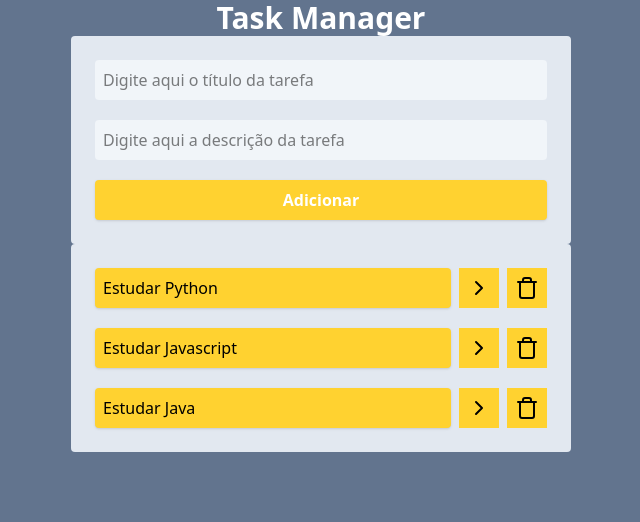
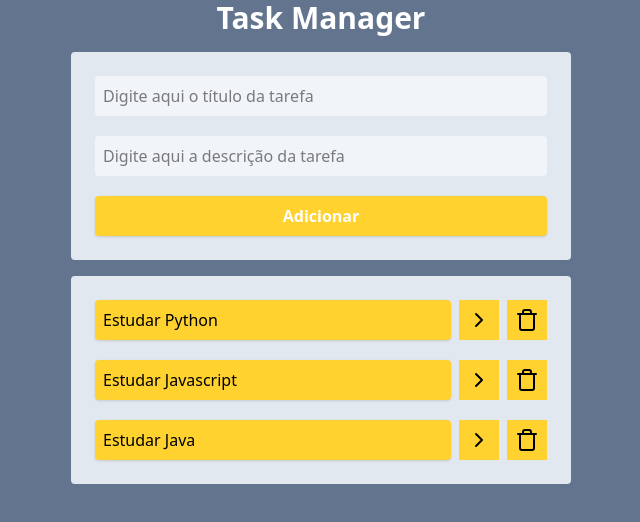
Before and after one commit to VictorAnizauBarros/react-task-manager, a React (Vite) app: page / in a window 1280 px wide. Shown: the top 522 px of the page, without its empty margins (319-959 px from the left). Built offline with nearby package versions, Linux system fonts and the light colour scheme.

Commit message:
refactor(add-task): adiciona validação de tarefa e substitui geração de ID por uuid.

```diff
--- a/package.json
+++ b/package.json
@@ -14,7 +14,8 @@
     "lucide-react": "^0.562.0",
     "react": "^19.2.0",
     "react-dom": "^19.2.0",
-    "tailwindcss": "^4.1.18"
+    "tailwindcss": "^4.1.18",
+    "uuid": "^13.0.0"
   },
   "devDependencies": {
     "@eslint/js": "^9.39.1",
--- a/src/App.jsx
+++ b/src/App.jsx
@@ -1,6 +1,8 @@
 import { useState } from "react";
 import AddTask from "./components/AddTask";
 import Tasks from "./components/Tasks";
+import { v4 } from "uuid";
+
 function App() {
   const [tasks, setTasks] = useState([
     {
@@ -40,7 +42,7 @@ function App() {
 
   function onClickAddTask(title, description) {
     const newTask = {
-      id: tasks.length + 1,
+      id: v4(),
       title,
       description,
       isCompleted: false,
@@ -49,7 +51,7 @@ function App() {
   }
   return (
     <div className="w-screen h-screen bg-slate-500 flex justify-center">
-      <div className="w-125">
+      <div className="w-125 flex flex-col space-y-4">
         <h1 className="font-bold text-3xl text-white text-center">
           Task Manager
         </h1>
--- a/src/components/AddTask.jsx
+++ b/src/components/AddTask.jsx
@@ -27,6 +27,9 @@ function AddTask({ onClickAddTask }) {
       <button
         className="p-2 rounded shadow w-full flex cursor-pointer bg-amber-300 font-bold text-white justify-center"
         onClick={() => {
+          if (!title.trim() || !description.trim()) {
+            return alert("Preencha os campos corretamente.");
+          }
           onClickAddTask(title, description);
           setTitle("");
           setDescription("");
```
Also changed, not shown: 1 other file (tests, documents, lock files or other folders).
